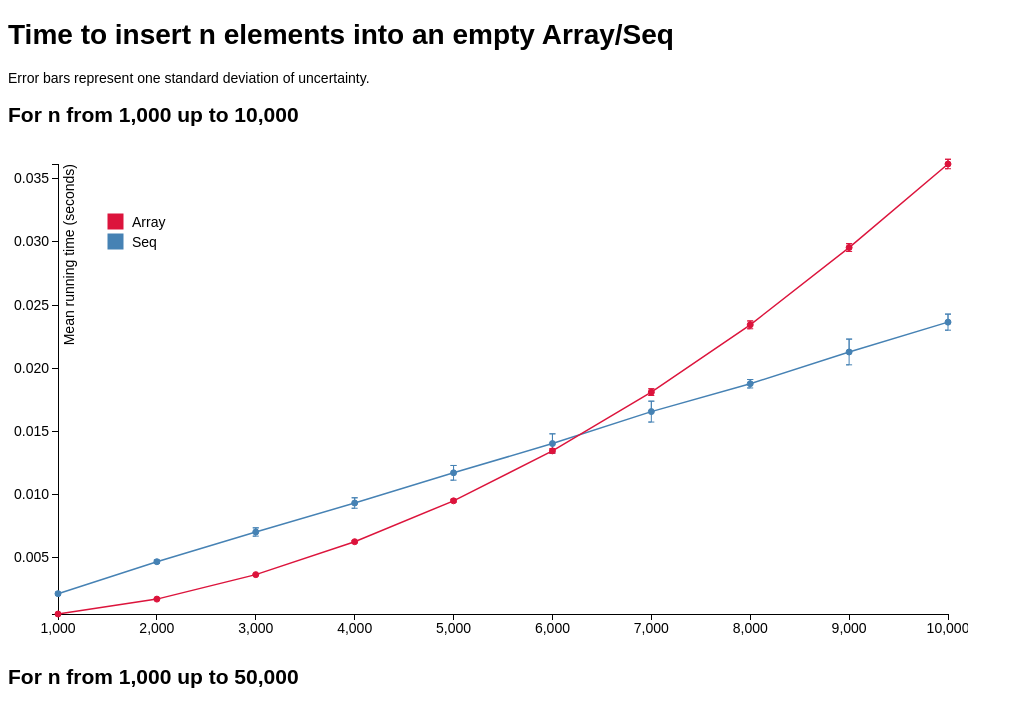
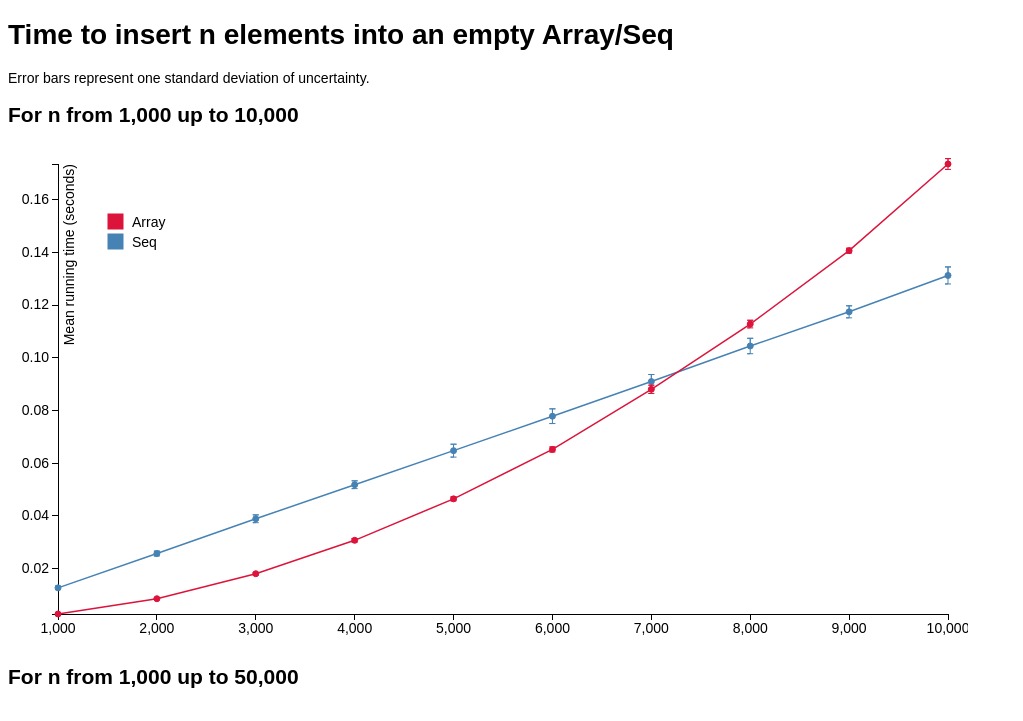
Before and after one commit to hdgarrood/purescript-sequences, a website: page benchmarks/graphs/index.html in a window 1280 px wide. Shown: the top 721 px of the page, without its empty margins (0-1023 px from the left). Drawn offline with Linux system fonts and the light colour scheme.

Commit message:
Update benchmark

```diff
--- a/benchmarks/graphs/index.html
+++ b/benchmarks/graphs/index.html
@@ -64,8 +64,17 @@ var yAxis = d3.svg.axis()
     .orient("left");
 
 var line = d3.svg.line()
-    .x(function(d) { return x(d.n); })
-    .y(function(d) { return y(d.runtime); });
+    .x(function(d) { return x(d.size); })
+    .y(function(d) { return y(d.stats.mean); });
+
+function takeWhere(arr, pred) {
+  var result = arr.filter(pred);
+  if (result.length === 1) {
+    return result[0];
+  } else {
+    throw new Error('takeWhere: did not return exactly 1 result');
+  }
+}
 
 d3.json("runtimes.json", function(error, data) {
   function drawGraph(minX, maxX, elId) {
@@ -75,15 +84,17 @@ d3.json("runtimes.json", function(error, data) {
       .append("g")
         .attr("transform", "translate(" + margin.left + "," + margin.top + ")");
 
-      var seqData = data.Seq
-                      .filter(function(d) { return minX <= d.n && d.n <= maxX });
-      var arrData = data.Array
-                      .filter(function(d) { return minX <= d.n && d.n <= maxX });
+      var seqData = takeWhere(data, function(d) { return d.name === 'Seq' })
+                      .results
+                      .filter(function(d) { return minX <= d.size && d.size <= maxX });
+      var arrData = takeWhere(data, function(d) { return d.name === 'Array' })
+                      .results
+                      .filter(function(d) { return minX <= d.size && d.size <= maxX });
 
       var allData = seqData.concat(arrData);
 
-      x.domain(d3.extent(allData, function(d) { return d.n }))
-      y.domain(d3.extent(allData, function(d) { return d.runtime }))
+      x.domain(d3.extent(allData, function(d) { return d.size }))
+      y.domain(d3.extent(allData, function(d) { return d.stats.mean }))
 
       svg.append("g")
           .attr("class", "x axis")
@@ -107,8 +118,8 @@ d3.json("runtimes.json", function(error, data) {
             .data(data)
             .enter()
             .append("circle")
-            .attr("cx", function(d) { return x(d.n) })
-            .attr("cy", function(d) { return y(d.runtime) })
+            .attr("cx", function(d) { return x(d.size) })
+            .attr("cy", function(d) { return y(d.stats.mean) })
             .attr("r", 3);
 
         series.selectAll("path.error-bar")
@@ -116,13 +127,13 @@ d3.json("runtimes.json", function(error, data) {
             .enter()
               .append("path")
               .attr("class", "error-bar")
-              .attr("x", function(d) { return x(d.n) })
-              .attr("y", function(d) { return y(d.runtime) })
+              .attr("x", function(d) { return x(d.size) })
+              .attr("y", function(d) { return y(d.stats.mean) })
               .attr("d", function(d) {
-                    var mx = x(d.n),
-                        my = y(d.runtime),
-                        my1 = y(d.runtime + d.stdDev),
-                        my2 = y(d.runtime - d.stdDev),
+                    var mx = x(d.size),
+                        my = y(d.stats.mean),
+                        my1 = y(d.stats.mean + d.stats.deviation),
+                        my2 = y(d.stats.mean - d.stats.deviation),
                         dx = 3
                     return ["M", mx, my,
                             "V", my1, "h", -dx, "h", 2 * dx, "h", -dx,
```
Also changed, not shown: benchmarks/graphs/runtimes.json (+1 -1 lines), 1 other file.
